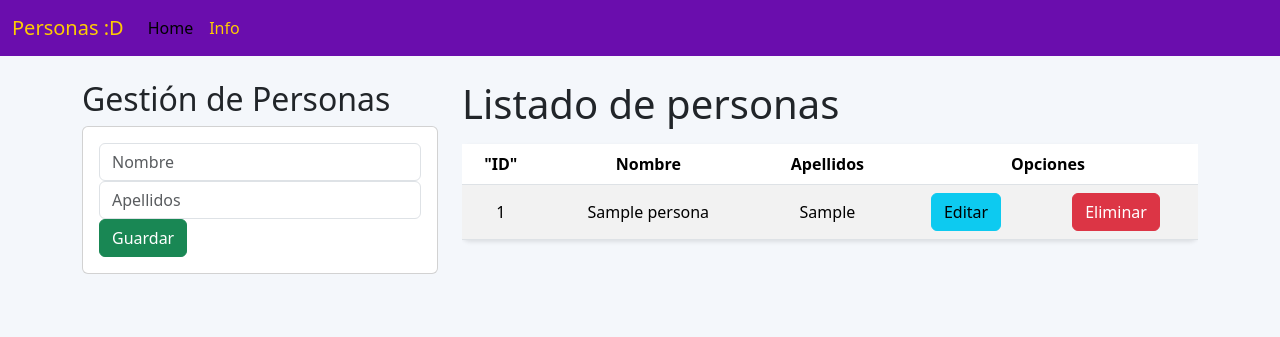
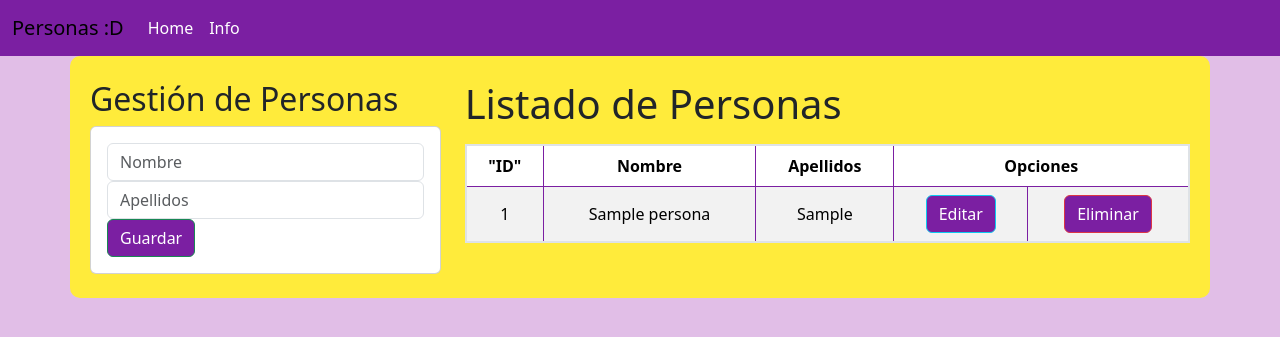
Before and after one commit to Mustachell/repo, a Django app: page / in a window 1280 px wide. Shown: the top 337 px of the page. Run offline with Django 5.2, Linux system fonts and the light colour scheme; tables that the repository leaves empty hold one stand-in row (values such as "Sample post").

Commit message:
mejorando html

```diff
--- a/Aplicaciones/Personas/static/css/gestionPersona.css
+++ b/Aplicaciones/Personas/static/css/gestionPersona.css
@@ -1,5 +1,65 @@
-th,
-td{
+/* Fondo morado claro para toda la página */
+body {
+    background-color: #E1BEE7; /* Morado claro */
+}
+
+/* Fondo amarillo suave para el contenedor */
+.container {
+    background-color: #FFEB3B; /* Amarillo suave */
+    border-radius: 10px; /* Bordes redondeados */
+    padding: 20px;
+}
+
+/* Personalización de la tabla */
+table {
+    width: 100%;
+    border-collapse: collapse;
+    background-color: #D1C4E9; /* Morado claro */
+    border: 2px solid #7B1FA2; /* Bordes morados */
+}
+
+th, td {
+    padding: 12px 15px;
     text-align: center;
     vertical-align: middle;
+    border: 1px solid #7B1FA2; /* Bordes morados en celdas */
 }
+
+/* Cabecera de la tabla */
+th {
+    background-color: #7B1FA2; /* Morado para la cabecera */
+    color: white; /* Texto blanco en la cabecera */
+}
+
+/* Estilo de las celdas alternadas */
+tr:nth-child(even) {
+    background-color: #f80bf8; /* Gris claro en las filas pares */
+}
+
+tr:nth-child(odd) {
+    background-color: #e71a9c; /* Fondo blanco para filas impares */
+}
+
+/* Estilo para los botones dentro de la tabla */
+.btn {
+    background-color: #7B1FA2; /* Botones morados */
+    color: white; /* Texto blanco en los botones */
+}
+
+.btn:hover {
+    background-color: #9C27B0; /* Botón más claro al pasar el mouse */
+}
+
+/* Personalización de la barra de navegación con fondo morado */
+.navbar {
+    background-color: #7B1FA2; /* Morado para la barra de navegación */
+}
+
+/* Estilo para los enlaces de la barra de navegación */
+.navbar-light .navbar-nav .nav-link {
+    color: white; /* Texto blanco en los enlaces */
+}
+
+.navbar-light .navbar-nav .nav-link:hover {
+    color: #FFEB3B; /* Amarillo al pasar el mouse */
+}
--- a/Aplicaciones/Personas/templates/base.html
+++ b/Aplicaciones/Personas/templates/base.html
@@ -6,65 +6,25 @@
     <meta charset="UTF-8">
     <meta name="viewport" content="width=device-width, initial-scale=1.0">
     <title>{% block title %} {% endblock %}</title>
-    <link href="https://cdn.jsdelivr.net/npm/bootstrap@5.3.3/dist/css/bootstrap.min.css" rel="stylesheet" integrity="sha384-QWTKZyjpPEjISv5WaRU9OFeRpok6YctnYmDr5pNlyT2bRjXh0JMhjY6hW+ALEwIH" crossorigin="anonymous">
+
+    <!-- Cargar Bootstrap desde CDN -->
+    <link href="https://cdn.jsdelivr.net/npm/bootstrap@5.3.3/dist/css/bootstrap.min.css" rel="stylesheet"
+        integrity="sha384-QWTKZyjpPEjISv5WaRU9OFeRpok6YctnYmDr5pNlyT2bRjXh0JMhjY6hW+ALEwIH" crossorigin="anonymous">
+
+    <!-- Cargar tu archivo CSS personalizado -->
+    <link href="{% static 'css/gestionPersona.css' %}" rel="stylesheet">
+
+    <!-- Cargar el script de Bootstrap -->
     <script src="https://cdn.jsdelivr.net/npm/bootstrap@5.3.3/dist/js/bootstrap.bundle.min.js"
         integrity="sha384-YvpcrYf0tY3lHB60NNkmXc5s9fDVZLESaAA55NDzOxhy9GkcIdslK1eN7N6jIeHz" crossorigin="anonymous"></script>
-    <link rel="stylesheet" href="{% static 'css/gestionPersona.css' %}">
-
-    <style>
-        body {
-            background-color: #f4f7fb; /* Fondo gris claro */
-        }
-
-        .navbar {
-            background-color: #6a0dad; /* Morado */
-        }
-
-        .navbar-brand {
-            color: #ffcc00; /* Amarillo */
-        }
-
-        .navbar-nav .nav-link {
-            color: #ffcc00; /* Amarillo */
-        }
-
-        .navbar-nav .nav-link:hover {
-            color: #fff; /* Blanco cuando pasa el ratón */
-        }
-
-        .btn-primary {
-            background-color: #ffcc00; /* Amarillo para botones */
-            border-color: #ffcc00;
-        }
-
-        .btn-primary:hover {
-            background-color: #e6b800; /* Amarillo más oscuro al hacer hover */
-            border-color: #e6b800;
-        }
-
-        table {
-            background-color: #ffffff; /* Blanco para las tablas */
-            border-radius: 8px; /* Bordes redondeados */
-            box-shadow: 0 2px 4px rgba(0, 0, 0, 0.1); /* Sombra sutil */
-        }
-
-        th, td {
-            padding: 15px; /* Mejorar la apariencia de las celdas */
-        }
-
-        th {
-            background-color: #6a0dad; /* Morado para las cabeceras */
-            color: #fff;
-        }
-    </style>
-
 </head>
 
 <body>
     <nav class="navbar navbar-expand-lg navbar-light">
         <div class="container-fluid">
             <a class="navbar-brand" href="#">Personas :D</a>
-          <button class="navbar-toggler" type="button" data-bs-toggle="collapse" data-bs-target="#navbarNav" aria-controls="navbarNav" aria-expanded="false" aria-label="Toggle navigation">
+            <button class="navbar-toggler" type="button" data-bs-toggle="collapse" data-bs-target="#navbarNav"
+                aria-controls="navbarNav" aria-expanded="false" aria-label="Toggle navigation">
                 <span class="navbar-toggler-icon"></span>
             </button>
             <div class="collapse navbar-collapse" id="navbarNav">
@@ -79,13 +39,12 @@
             </div>
         </div>
     </nav>
+
     <div class="container py-4">
         {% block body %}
-
+        <!-- Aquí va el contenido del CRUD -->
         {% endblock %}
     </div>
- <script src="https://cdn.jsdelivr.net/npm/@popperjs/core@2.11.8/dist/umd/popper.min.js" integrity="sha384-I7E8VVD/ismYTF4hNIPjVp/Zjvgyol6VFvRkX/vR+Vc4jQkC+hVqc2pM8ODewa9r" crossorigin="anonymous"></script>
- <script src="https://cdn.jsdelivr.net/npm/bootstrap@5.3.3/dist/js/bootstrap.min.js" integrity="sha384-0pUGZvbkm6XF6gxjEnlmuGrJXVbNuzT9qBBavbLwCsOGabYfZo0T0to5eqruptLy" crossorigin="anonymous"></script>
 </body>
 
 </html>
--- a/Aplicaciones/Personas/templates/gestionPersonas.html
+++ b/Aplicaciones/Personas/templates/gestionPersonas.html
@@ -1,6 +1,6 @@
 {% extends "./base.html" %}
 
-{% block title %} Gestion de personas{% endblock %}
+{% block title %} Gestión de personas{% endblock %}
 
 {% block body %}
 <div class="row">
@@ -11,23 +11,24 @@
                 <form action="/registrarPersona/" method="POST">{% csrf_token %}
                     <div class="form-group">
                         <input type="text" id="txtNombre" name="txtNombre" class="form-control" placeholder="Nombre"
-                      maxlength ="50" required>
+                               maxlength="50" required>
                     </div>
                     <div class="form-group">
-                    <input type="text" id="txtApellidos" name="txtApellidos" class="form-control" placeholder="Apellidos"
-                      maxlength ="50" required>
+                        <input type="text" id="txtApellidos" name="txtApellidos" class="form-control"
+                               placeholder="Apellidos" maxlength="50" required>
                     </div>
                     <div class="form-group">
-                   <button type"submit" class="btn btn-success btn-block text-white">Guardar</button>
+                        <button type="submit" class="btn btn-success btn-block text-white">Guardar</button>
                     </div>
                 </form>
             </div>
         </div>
     </div>
+
     <div class="col-sm-12 col-md-6 col-lg-8 col-xl-8">
-        <h1>Listado de personas</h1>
+        <h1>Listado de Personas</h1>
         <div class="table-responsive py-2">
-            <table class="table table-striped">
+            <table class="table table-striped text-center">
                 <thead>
                     <tr>
                         <th>"ID"</th>
@@ -37,17 +38,18 @@
                     </tr>
                 </thead>
                 <tbody>
-                {% for p in personas%}
+                    {% for p in personas %}
                     <tr>
-                  <td>{{forloop.counter}}</td>
-                  <td>{{p.nombre}}</td>
-                  <td>{{p.apellidos}}</td>
-                  <td><a href="edicionPersona/{{p.id}}" class="btn btn-info">Editar</a></td>
-                  <td><a href="eliminacionPersona/{{p.id}}" class="btn btn-danger">Eliminar</a></td>
+                        <td>{{ forloop.counter }}</td>
+                        <td>{{ p.nombre }}</td>
+                        <td>{{ p.apellidos }}</td>
+                        <td><a href="edicionPersona/{{ p.id }}" class="btn btn-info">Editar</a></td>
+                        <td><a href="eliminacionPersona/{{ p.id }}" class="btn btn-danger">Eliminar</a></td>
                     </tr>
                     {% endfor %}
                 </tbody>
             </table>
         </div>
     </div>
+</div>
 {% endblock %}
```
Lines whose indentation alone changed are shown as unchanged.
